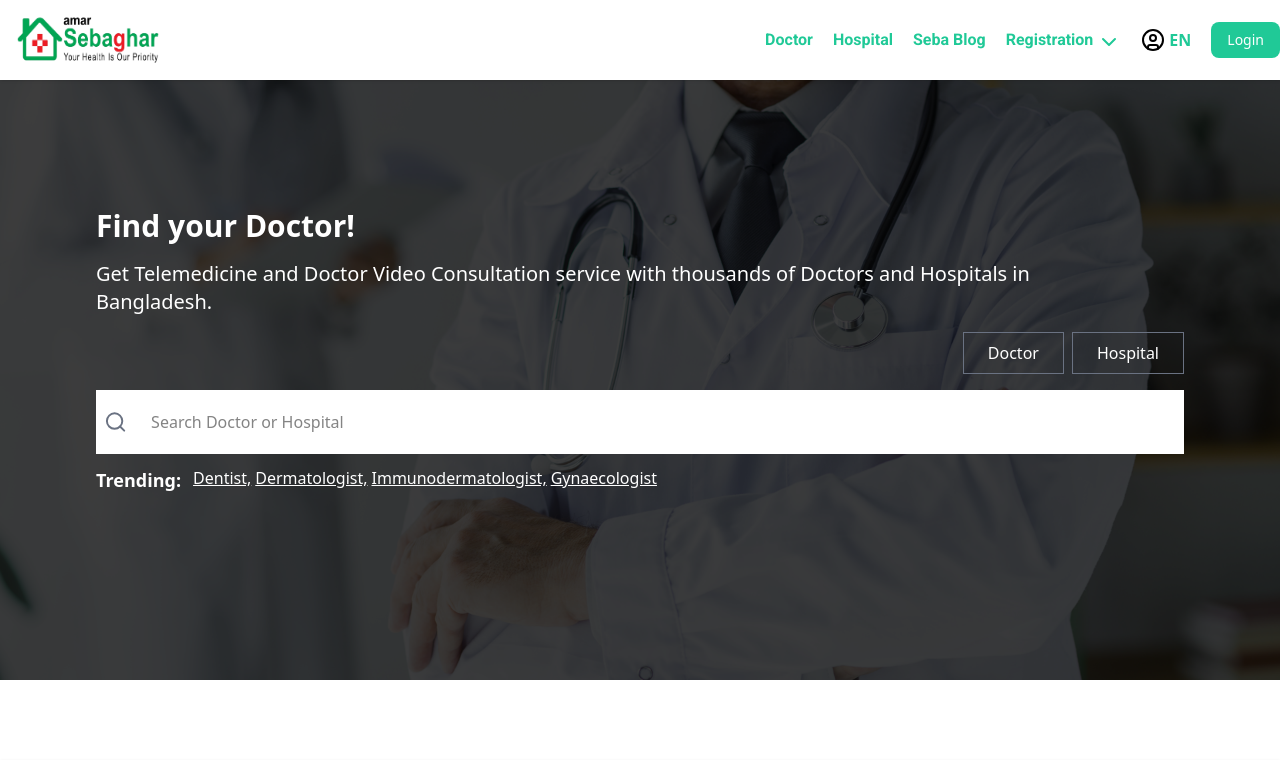
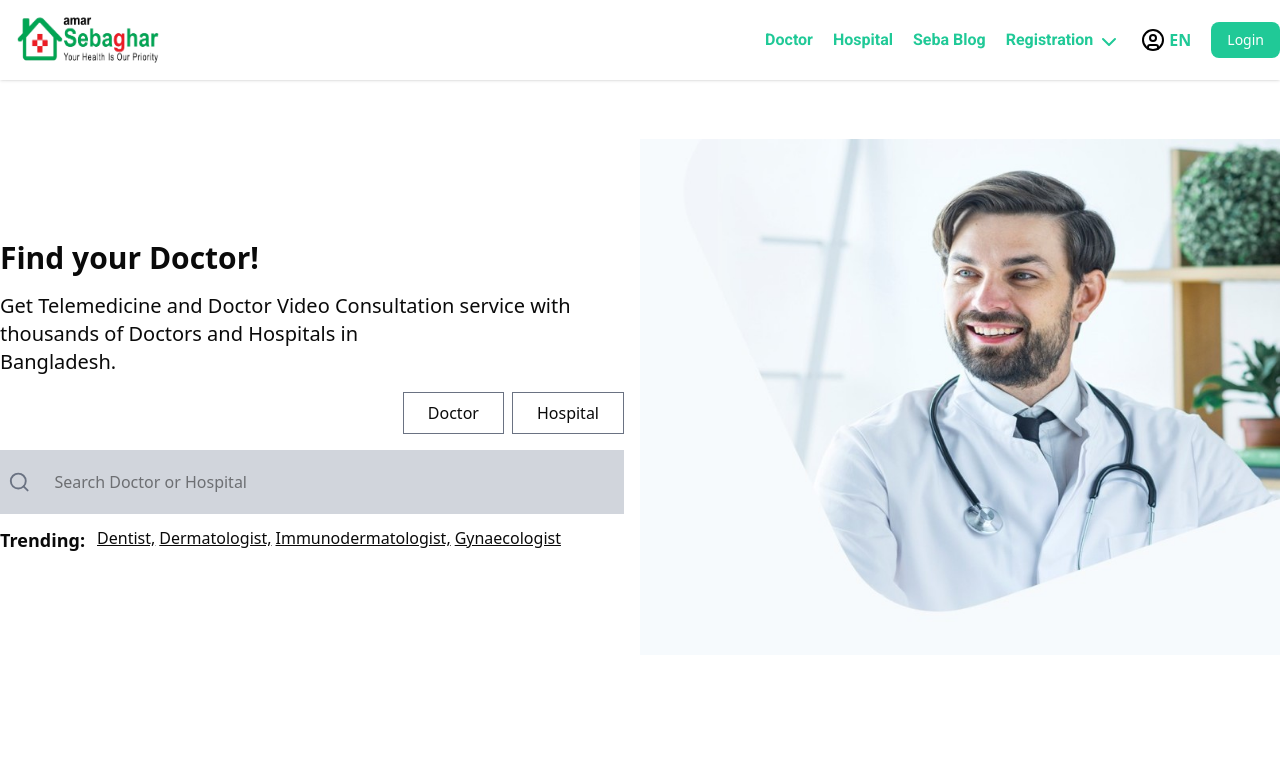
Before and after one commit to NaimurRahmanNishat/sebaghor, a React (Vite) app: page / in a window 1280 px wide. Shown: the top 781 px of the page. Built offline with nearby package versions, Linux system fonts and the light colour scheme.

Commit message:
change banner section

```diff
--- a/src/pages/home/Banner.tsx
+++ b/src/pages/home/Banner.tsx
@@ -1,32 +1,34 @@
 import { Search } from "lucide-react";
 import { Link } from "react-router";
-import s from "../../assets/s.png";
+import banner from "../../assets/bannerImg.jpg";
 
 const Banner = () => {
   return (
     <>
-      <div className="absolute h-[600px] left-0 w-full bg-cover bg-center" style={{ backgroundImage: `url(${s})` }}>
-        <div className="max-w-screen-xl mx-auto container px-4 md:px-0">
-          <div className="md:px-24 md:pt-32 pt-16 md:pb-32 pb-16 flex flex-col">
-            <h3 className="text-3xl font-bold text-white pb-4">
-              Find your Doctor!
-            </h3>
-            <p className="text-white text-xl">
+      <div className="">
+        <div className="w-full h-full pt-8 pb-20 flex items-center justify-baseline">
+          <div className="w-full md:w-[50%] h-full">
+            {/* left div start */}
+              <div className="pr-4 md:pt-32 pt-16 md:pb-32 pb-16 flex flex-col">
+                <h3 className="text-3xl font-bold  pb-4">Find your Doctor!</h3>
+                <p className=" text-xl">
                   Get Telemedicine and Doctor Video Consultation service with
-              thousands of Doctors and Hospitals in <span className="flex-col md:hidden">Bangladesh.</span> <span className="md:flex hidden">Bangladesh.</span>
+                  thousands of Doctors and Hospitals in{" "}
+                  <span className="flex-col md:hidden">Bangladesh.</span>{" "}
+                  <span className="md:flex hidden">Bangladesh.</span>
                 </p>
                 <div className="flex items-center justify-end pt-4 pb-4">
                   <ul className="flex items-center gap-2">
-                <li className="px-6 py-2 border cursor-pointer border-gray-500 text-white">
+                    <li className="px-6 py-2 border cursor-pointer border-gray-500">
                       Doctor
                     </li>
-                <li className="px-6 py-2 border cursor-pointer border-gray-500 text-white">
+                    <li className="px-6 py-2 border cursor-pointer border-gray-500">
                       Hospital
                     </li>
                   </ul>
                 </div>
                 {/* search filter */}
-            <div className="flex items-center bg-white">
+                <div className="flex items-center bg-gray-300">
                   <Search className="text-gray-500 mx-2" />
                   <input
                     type="text"
@@ -37,11 +39,11 @@ const Banner = () => {
                 {/* trending details */}
                 <div className="">
                   <ul className="pt-3 flex flex-wrap w-full gap-x-1 gap-y-1">
-                <li className="text-lg font-semibold text-white">Trending:</li>
+                    <li className="text-lg font-semibold ">Trending:</li>
                     <li>
                       <Link
                         to="/doctor"
-                    className="underline text-white hover:text-white/60 pl-2"
+                        className="underline  hover:text-white/60 pl-2"
                       >
                         Dentist,
                       </Link>
@@ -49,7 +51,7 @@ const Banner = () => {
                     <li>
                       <Link
                         to="/doctor"
-                    className="underline text-white hover:text-white/60"
+                        className="underline  hover:text-white/60"
                       >
                         Dermatologist,
                       </Link>
@@ -57,7 +59,7 @@ const Banner = () => {
                     <li className="w-full sm:w-auto">
                       <Link
                         to="/doctor"
-                    className="underline text-white hover:text-white/60"
+                        className="underline  hover:text-white/60"
                       >
                         Immunodermatologist,
                       </Link>
@@ -65,13 +67,18 @@ const Banner = () => {
                     <li>
                       <Link
                         to="/doctor"
-                    className="underline text-white hover:text-white/60"
+                        className="underline  hover:text-white/60"
                       >
                         Gynaecologist
                       </Link>
                     </li>
                   </ul>
                 </div>
+              </div>
+            {/* left div end */}
+          </div>
+          <div className="w-full md:w-[50%] h-full">
+            <img src={banner} alt="" />
           </div>
         </div>
       </div>
--- a/src/pages/home/Home.tsx
+++ b/src/pages/home/Home.tsx
@@ -1,21 +1,21 @@
 import Banner from "./Banner";
-import Details from "./Details";
+// import Details from "./Details";
 import HeroCard from "./HeroCard";
 import Slider from "./Slider";
-import Testimonial from "./Testimonial";
+// import Testimonial from "./Testimonial";
 
 const Home = () => {
   return (
     <div>
       <Banner />
-      <div className="pt-[600px] pb-20">
+      <div className=" pb-20">
         <HeroCard />
       </div>
-      <Testimonial />
+      {/* <Testimonial /> */}
       <Slider />
-      <div className="pt-[900px]">
+      {/* <div className="pt-[900px]">
         <Details />
-      </div>
+      </div> */}
     </div>
   );
 };
```
Also changed, not shown: src/assets/bannerImg.jpg (added). Lines whose indentation alone changed are shown as unchanged.
